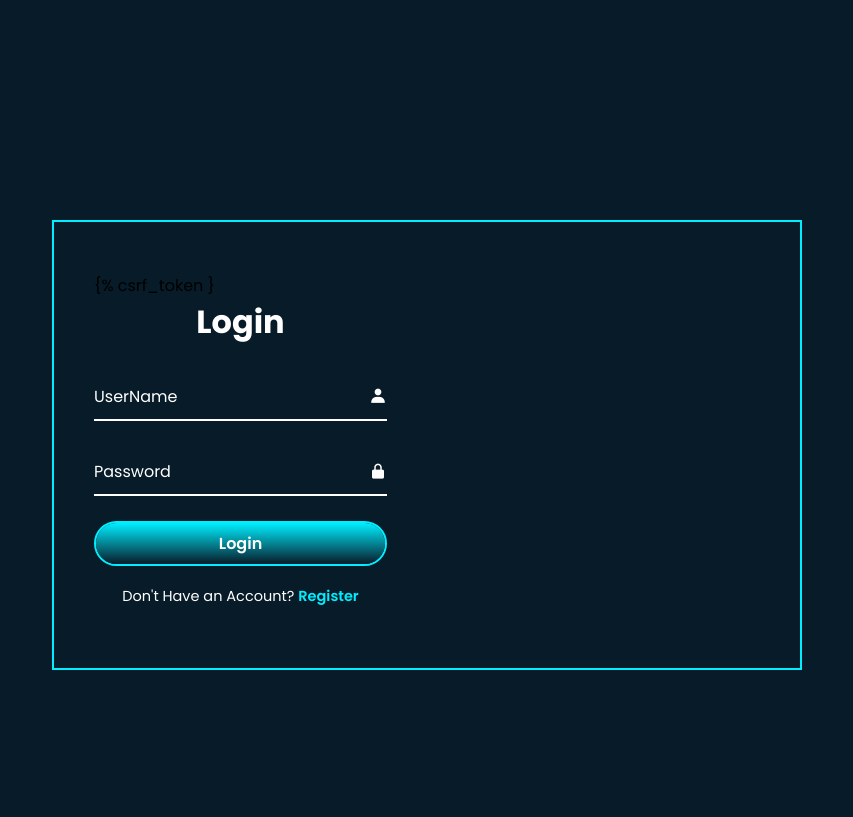
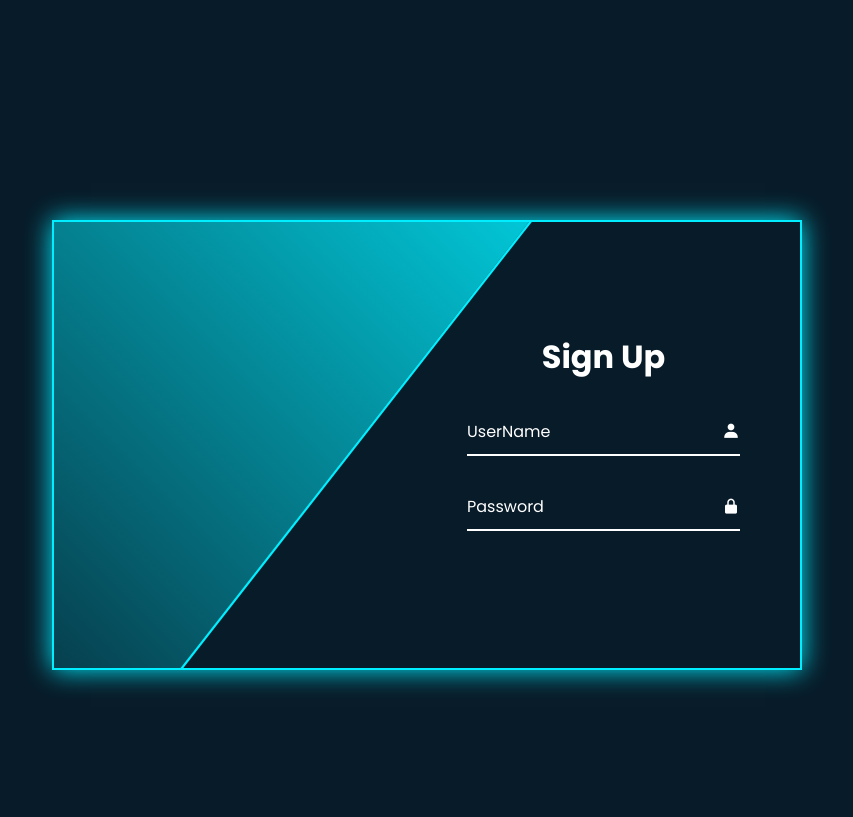
Before and after one commit to AyaBouri/ProjetIOT, a Django app: page /login/ in a window 1280 px wide. Shown: the part 247-1064 px from the top of the page, without its empty margins (213-1066 px from the left). Run offline with Django 4.2, Linux system fonts and the light colour scheme.

Commit message:
Add Commit

```diff
--- a/DHT/templates/login.html
+++ b/DHT/templates/login.html
@@ -26,6 +26,8 @@
             height: 450px;
             background: transparent;
             border: 2px solid #0ef;
+            overflow:hidden;
+            box-shadow:0 0 25px #0ef;
         }
         .wrapper .form-box{
             position: absolute;
@@ -38,7 +40,12 @@
         }
         .wrapper .form-box.login{
             left:0;
-            padding:0 40px;
+            padding:0 60px 0 40px;
+            display:none;
+        }
+        .wrapper .form-box.register{
+            right:0;
+            padding:0 60px 0 40px;
         }
         .form-box h2{
             font-size: 32px;
@@ -139,12 +146,61 @@
         .logreg-link p a:hover{
             text-decoration:underline;
         }
+        .wrapper .info-text{
+            position:absolute;
+            top:0;
+            width:50%;
+            height:100%;
+            display:flex;
+            flex-direction:column;
+            justify-content:center;
+        }
+        .wrapper .info-text.login{
+            right:0;
+            text-align:right;
+            padding:0 40px 60px 150px;
+            display:none;
+        }
+        .info-text h2{
+            font-size:36px;
+            color:#fff;
+            line-height:1.3;
+            text-transform:uppercase;
+        }
+        .info-text p{
+            font-size:16px;
+            color:#fff;
+        }
+        .wrapper .bg-animate{
+            position:absolute;
+            top:-4px;
+            right:0;
+            width:850px;
+            height:600px;
+            background:linear-gradient(45deg,#081b29,#0ef);
+            transform: rotate(0) skewY(0);
+            transform-origin:bottom right;
+            border-bottom:3px solid #0ef;
+        }
+        .wrapper .bg-animate2{
+            position:absolute;
+            top:100%;
+            left:250px;
+            width:850px;
+            height:700px;
+            background:#081b29;
+            transform: rotate(-11deg) skewY(-41deg);
+            transform-origin:bottom left;
+            border-top:3px solid #0ef;
+        }
     </style>
     </head>
     <body>
+        <!--{% csrf_token }-->
          <div class="wrapper">
+             <span class="bg-animate"></span>
+             <span class="bg-animate2"></span>
              <div class="form-box login">
-                 {% csrf_token }
                  <form action="post">
                      <h2>Login</h2>
                      <div class="input-box">
@@ -170,6 +226,25 @@
                       {% endif %}
                  </form>
              </div>
+             <div class="info-text login">
+                 <h2>Welcome Back!</h2>
+                 <p>Application IOT</p>
+             </div>
+             <div class="form-box register">
+                 <form action="post">
+                     <h2>Sign Up</h2>
+                     <div class="input-box">
+                         <input type="text" required>
+                         <label>UserName</label>
+                         <i class="bx bxs-user"></i>
+                     </div>
+                     <div class="input-box">
+                         <input type="password" required>
+                         <label>Password</label>
+                         <i class="bx bxs-lock-alt"></i>
+                     </div>
+                 </form>
+             </div>
          </div>
     </body>
 </html>
```
